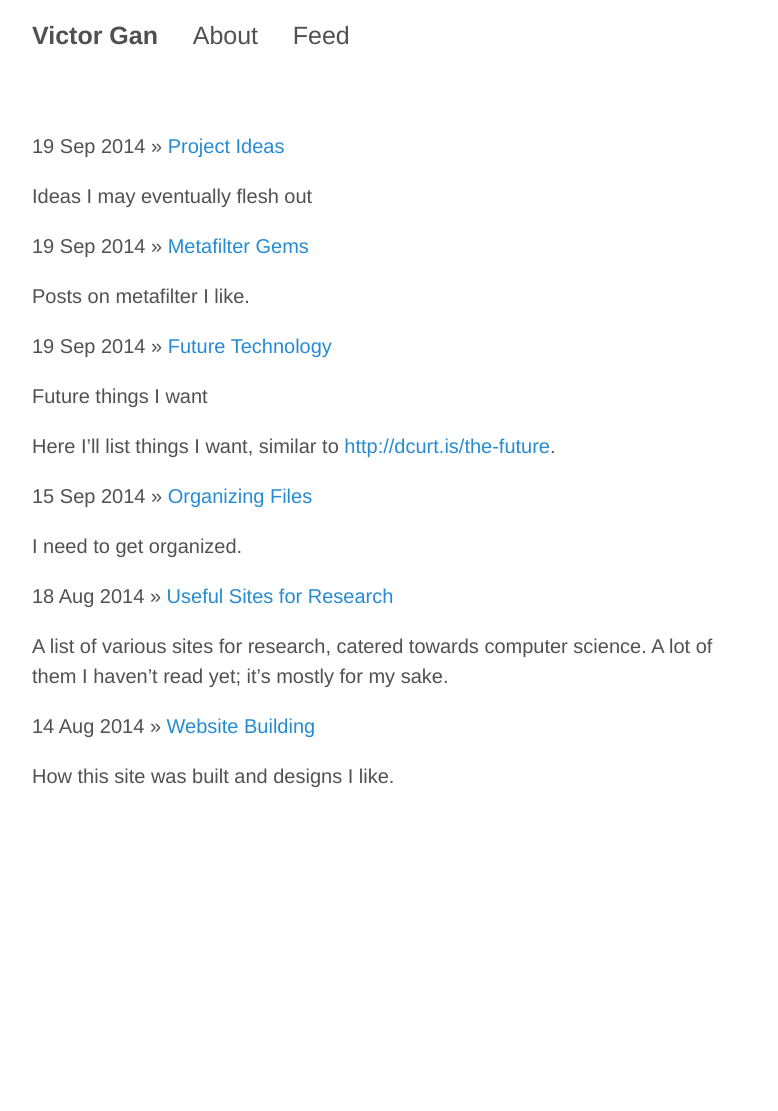
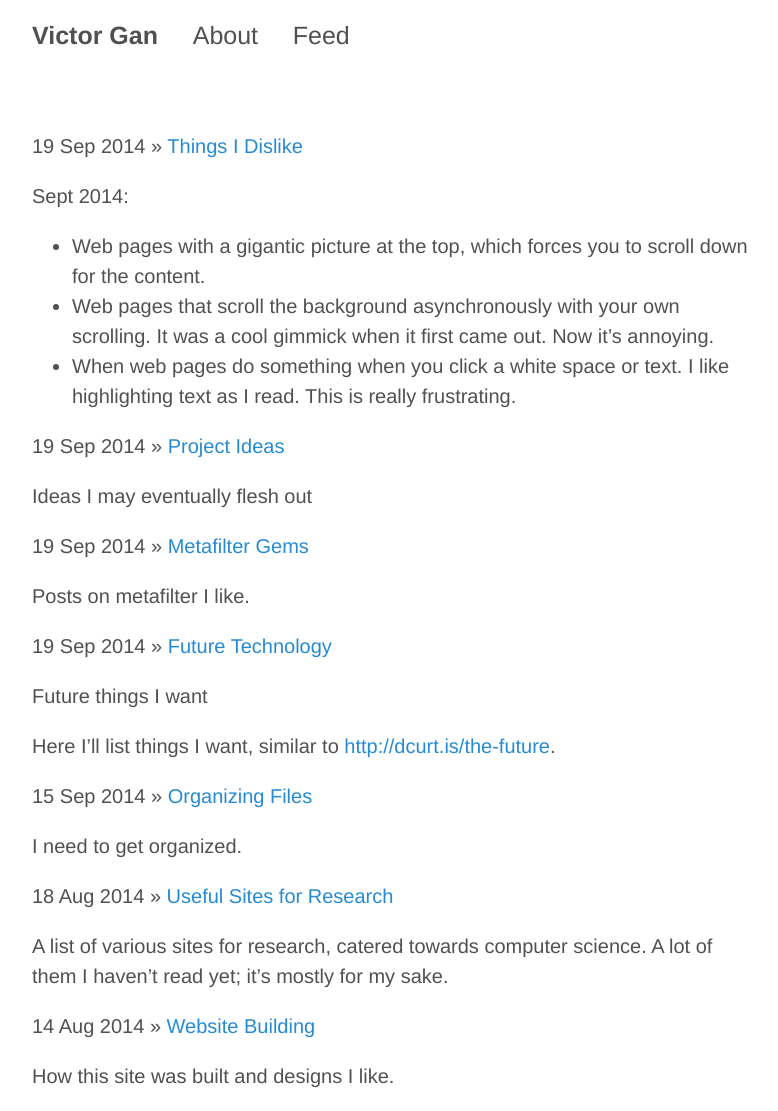
Before and after one commit to victorgan/victorgan.github.io, a Jekyll site: the page built from index.md, in a window 1280 px wide. Shown: the whole page, without its empty margins (248-1026 px from the left). Built offline with Jekyll 4.4.1, drawn with Linux system fonts in a browser that asks for light colours; before the commit the page ends 900 px from its top, so only the background shows below that.

Commit message:
articles

```diff
--- a/_posts/2014-08-14-website.md
+++ b/_posts/2014-08-14-website.md
@@ -73,6 +73,7 @@ git repository, random text file, or folder on Dropbox that I have to remember.
 ### Things I would like to change
 
 - Permalinks of posts. I'd like them to be simpler.
+- On the main page; it lists the date, then post title. It looks sort of ugly.
 - Ordering of posts. Reverse chronological doesn't seem like the best decision,
   given I'm updating posts frequently. Although I don't know what would be
   better.
--- /dev/null
+++ b/_posts/2014-09-19-things-i-dislike.md
@@ -0,0 +1,13 @@
+---
+layout: post
+title: Things I Dislike
+---
+
+Sept 2014:
+
+- Web pages with a gigantic picture at the top, which forces you to scroll down
+  for the content.
+- Web pages that scroll the background asynchronously with your own scrolling.
+  It was a cool gimmick when it first came out. Now it's annoying.
+- When web pages do something when you click a white space or text. I like
+  highlighting text as I read. This is really frustrating.
```
Also changed, not shown: _posts/2014-09-19-metafilter-gems.md (+2 -0 lines).
